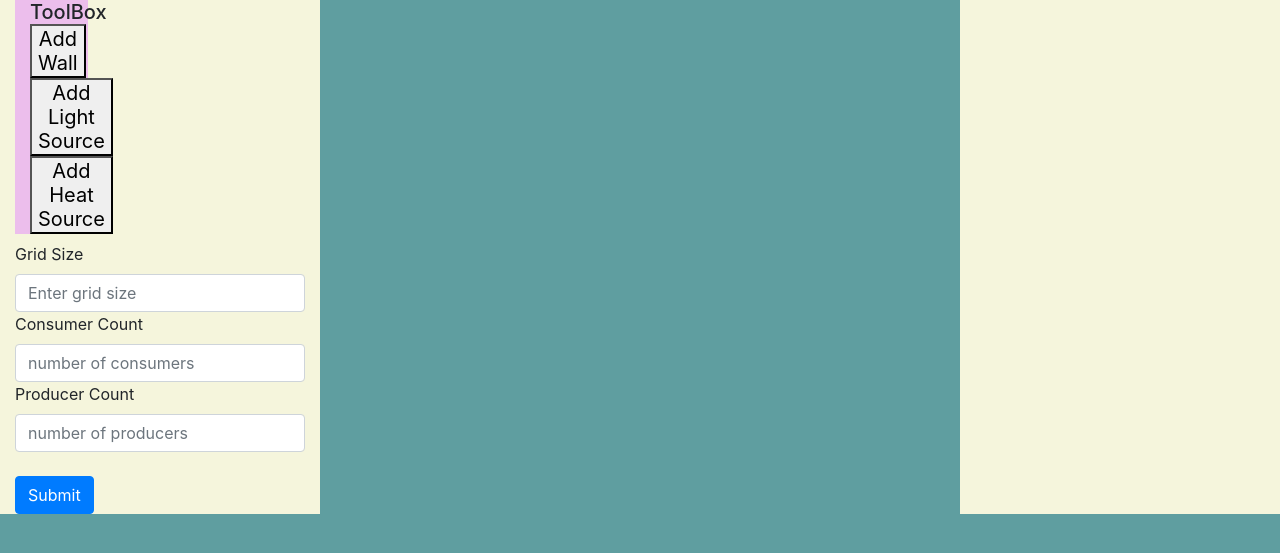
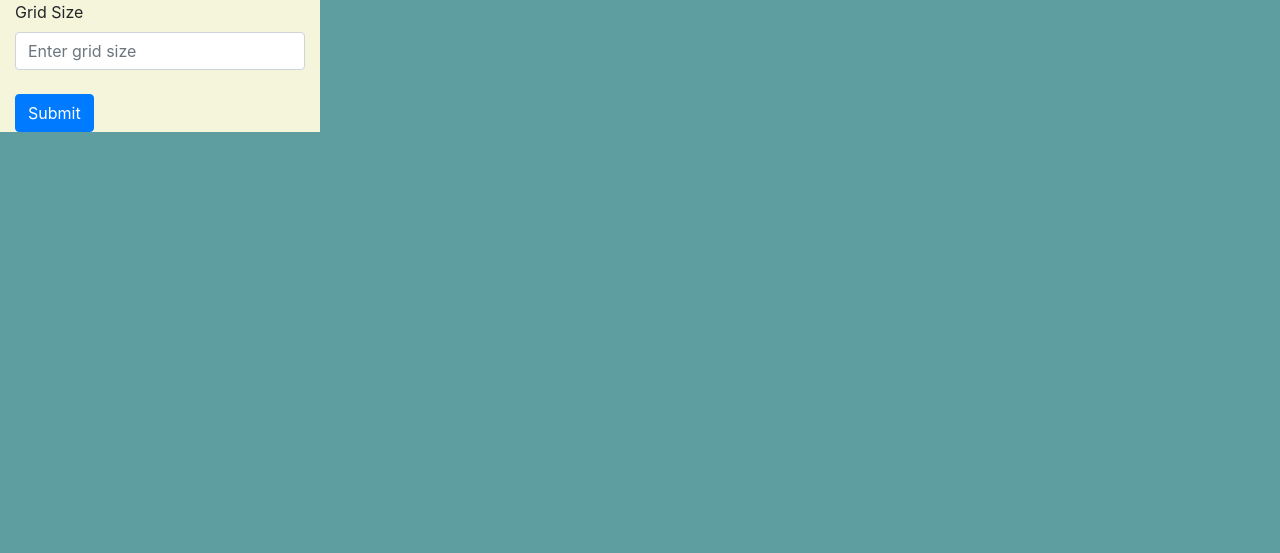
Before and after one commit to 42jaylonw/SimulatedEvolution, a Flask app: page / in a window 1280 px wide. Shown: the part 59-612 px from the top of the page. Run offline with Flask 3, Linux system fonts and the light colour scheme; some libraries are stand-ins or nearby versions.

Commit message:
Added some stuff to front-end

```diff
--- a/website/templates/home.html
+++ b/website/templates/home.html
@@ -12,18 +12,9 @@
     <!-- Simulator Control Binding Information(left side of screen) -->
     <div class="col-3 sidenav left-window">
         <!--Simulation parameters -->
-        {# Displayed when user first visits page or wants to reset the simulation #}
+        <!-- {# Displayed when user first visits page or wants to reset the simulation #} -->
         {% if not simulator %}
-            {% if sim_edit_menu %}
-            <div class="col-3 placing-stuff">
-                <h5 class="text-center">ToolBox<br>
-                    <button id="addWallButton" type="button">Add Wall</button>
-                    <button id="addLightSourceButton" type="button">Add Light Source</button>
-                    <button id="addHeatSourceButton" type="button">Add Heat Source</button>
 
-                </h5>
-            </div>
-            {% endif %}
         <form method="POST">
             <div class="sim-form">
                 <label for="gridSize">Grid Size</label>
@@ -34,7 +25,7 @@
                     name="gridSize"
                     placeholder="Enter grid size"
                 />
-                <label for="numConsumers">Consumer Count</label>
+                <!-- <label for="numConsumers">Consumer Count</label>
                 <input
                     type="numConsumers"
                     class="form-control"
@@ -50,11 +41,22 @@
                     name="numProducers"
                     placeholder="number of producers"
                 />
-            </div>
+            </div> -->
             <br>
             <button type="submit" class="btn btn-primary">Submit</button>
         </form>
         {% else %}
+
+            {% if sim_edit_menu %}
+            <div class="col-3 placing-stuff">
+                <h5 class="text-center">ToolBox<br>
+                    <button id="addWallButton" type="button">Add Wall</button>
+                    <button id="addLightSourceButton" type="button">Add Light Source</button>
+                    <button id="addHeatSourceButton" type="button">Add Heat Source</button>
+
+                </h5>
+            </div>
+            {% endif %}
             <h1 class="text-center">Quick Controls</h1>
             <h5 class="text-center">Use these neat bindings!</h5>
             <p class="text-left">Pause/Play Simulation: SPACE<br>
--- a/website/views.py
+++ b/website/views.py
@@ -32,10 +32,10 @@ def home_page():
         res = validation.validateSimulationParameters(user_size, user_consumers, user_producers)
         # Create simulation if user entered valid input
         if res == 'OK':
-            NUMCONSUMERS = int(user_consumers)
-            NUMPRODUCERS = int(user_producers)
+            NUMCONSUMERS = 0#int(user_consumers)
+            NUMPRODUCERS = 0#int(user_producers)
             size = int(user_size)
-            return render_template("home.html", grid_size=size, simulator=True)
+            return render_template("home.html", grid_size=size, simulator=True, sim_edit_menu=True)
         # otherwise flash error message
         else:
             flash(res, category="error")
```
Also changed, not shown: website/validation.py (+7 -1 lines).
